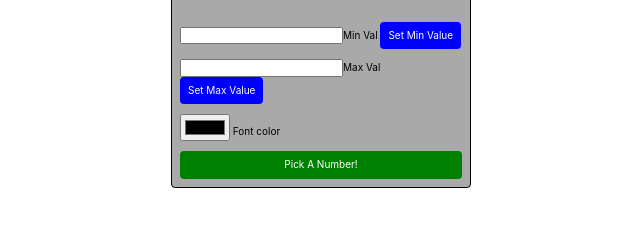
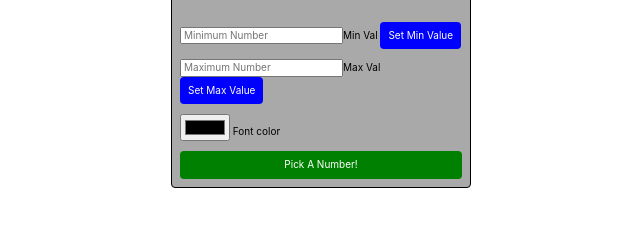
Before and after one commit to efoejean/HW-13-2, a website: page index.html in a window 1280 px wide. Shown: the part 47-274 px from the top of the page, without its empty margins (319-959 px from the left). Drawn offline with nearby package versions, Linux system fonts and the light colour scheme.

Commit message:
Add a placeholder to input, and screen-reader-text class to the label

```diff
--- a/index.html
+++ b/index.html
@@ -18,17 +18,23 @@
       <h1>Random number Picker</h1>
 
       <form id="min-num">
-        <input type="number" id="min-val" required min="1" /><label
-          for="min-val"
-          >Min Val</label
-        >
+        <input
+          placeholder="Minimum Number"
+          type="number"
+          id="min-val"
+          required
+          min="1"
+        /><label for="min-val" class="screen-reader-text">Min Val</label>
         <button class="button" type="submit">Set Min Value</button>
       </form>
       <form id="max-num">
-        <input type="number" id="max-val" required min="1" /><label
-          for="max-val"
-          >Max Val</label
-        >
+        <input
+          placeholder="Maximum Number"
+          type="number"
+          id="max-val"
+          required
+          min="1"
+        /><label for="max-val" class="screen-reader-text">Max Val</label>
         <button class="button" type="submit">Set Max Value</button>
       </form>
 
```
